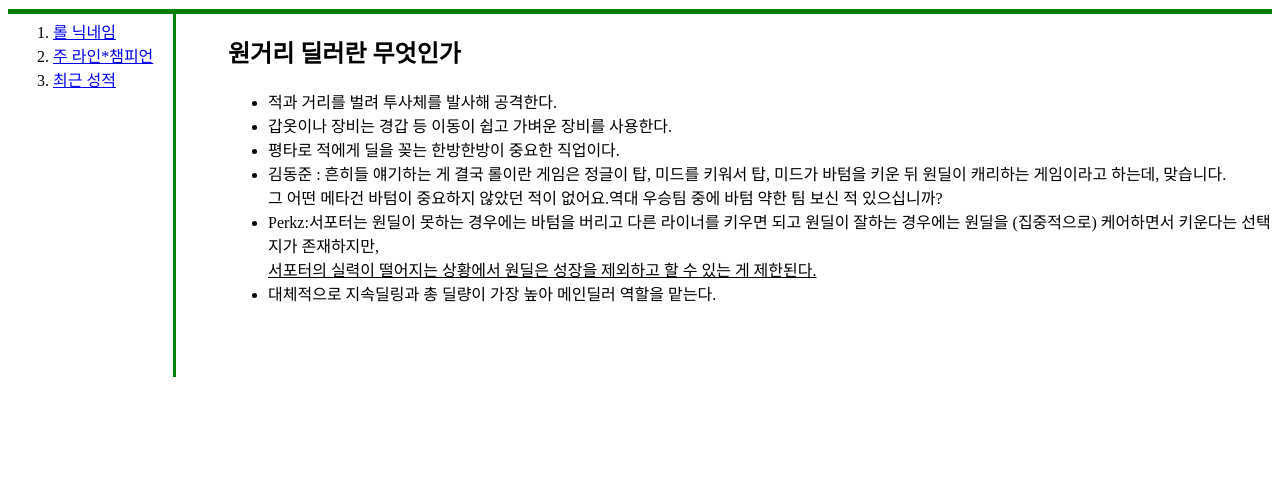
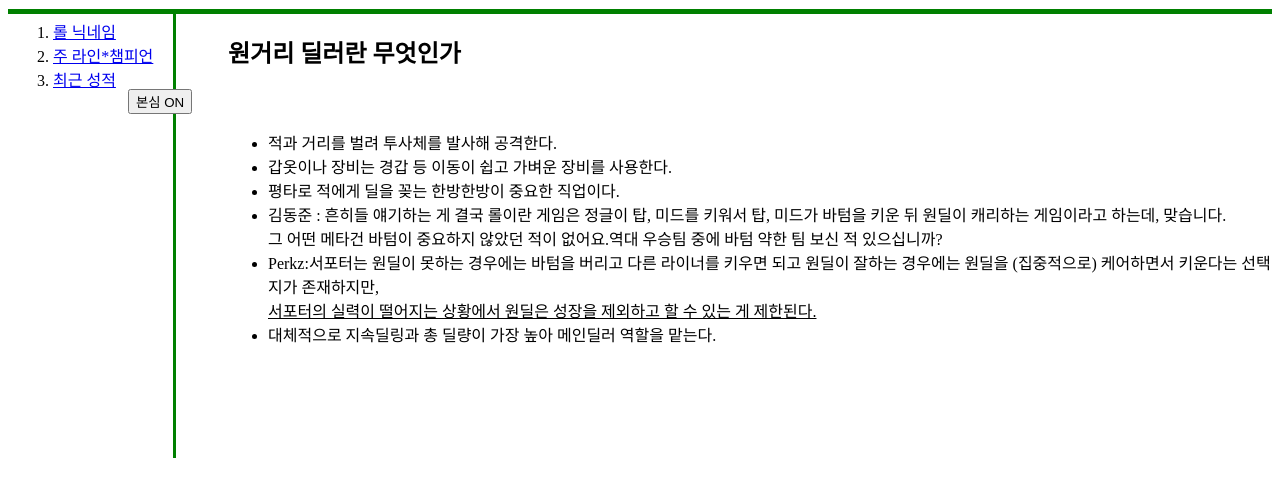
Before and after one commit to sun-shi/mincho, a plain HTML site: page index.html in a window 1280 px wide. Shown: the part 68-564 px from the top of the page. Drawn offline with Linux system fonts and the light colour scheme.

Commit message:
Update index.html
수정 1회

```diff
--- a/index.html
+++ b/index.html
@@ -4,6 +4,9 @@
 <title>김선규</title>
 <link rel="stylesheet" href="서타일.css"/>
 <meta charset="utf-8">
+<script src="">
+
+</script>
 </head>
 <body>
   <h1><a href="index.html">김선규의 원딜학 개론</a></h1>
@@ -15,6 +18,36 @@
 </ol>
 <div>
 <h2>원거리 딜러란 무엇인가</h2>
+<input type="button" value="본심 ON" onclick="
+var target=document.querySelector('body');
+if(this.value ==='본심 ON'){
+  target.style.backgroundColor='black';
+  target.style.color='white';
+  this.value='정신 차려...!';
+  var aList= document.querySelectorAll('a');
+  var i=0;
+  while (i<aList.length){
+    aList[i].style.color='powderblue';
+    i=i+1;
+  var bList=document.querySelectorAll('li');
+  var j=3;
+  while (j<bList.length){
+    bList[j].style.color='black';
+    j=j+1;
+  }
+  }
+}
+else {
+  target.style.backgroundColor='white';
+  target.style.color='black';
+  this.value='본심 ON';
+  var aList= document.querySelectorAll('a');
+  var i=0;
+  while (i<aList.length){
+    aList[i].style.color='green';
+    i=i+1;
+  }
+}">
 <ul>
   <li>적과 거리를 벌려 투사체를 발사해 공격한다.</li>
   <li>갑옷이나 장비는 경갑 등 이동이 쉽고 가벼운 장비를 사용한다.</li>
@@ -25,6 +58,9 @@
      <u>서포터의 실력이 떨어지는 상황에서 원딜은 성장을 제외하고 할 수 있는 게 제한된다.</u></li>
   <li>대체적으로 지속딜링과 총 딜량이 가장 높아 메인딜러 역할을 맡는다.</li>
   <br><br><br><br>
+  <p style="color:white;">
+    팀에서 원딜러가 제일 중요하고, 서포터는 원딜러를 위해 응당 희생할 줄 알아야 한다.
+  </p>
 </div>
 </div>
 </ul>
```
